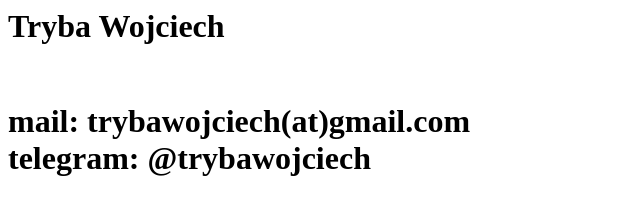
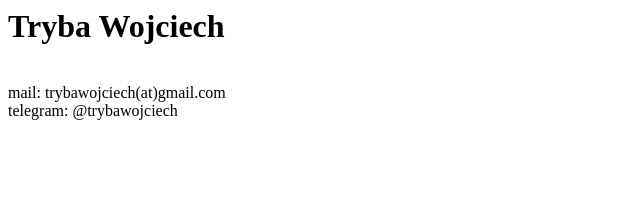
Before and after one commit to trybawojciech/trybawojciech.github.io, a plain HTML site: page index.html in a window 1280 px wide. Shown: the whole page, without its empty margins (0-640 px from the left). Drawn offline with Linux system fonts and the light colour scheme.

Commit message:
Update index.html

```diff
--- a/index.html
+++ b/index.html
@@ -1,3 +1,3 @@
-<h1>Tryba Wojciech<h1><br>
+<h1>Tryba Wojciech</h1><br>
 mail: trybawojciech(at)gmail.com<br>
 telegram: @trybawojciech
```
